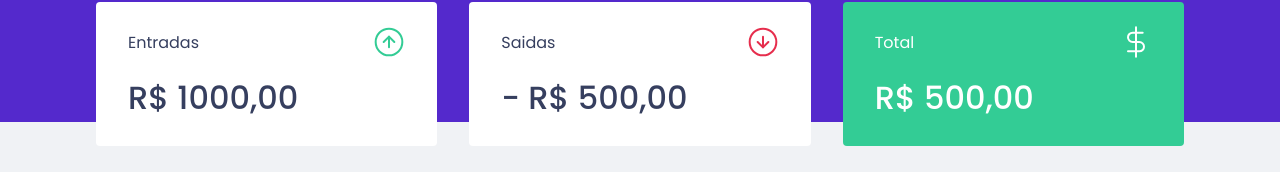
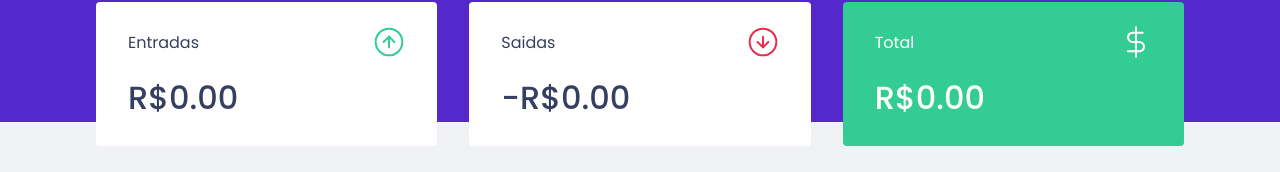
Before and after one commit to SilvanoGPM/dtmoney, a React (Vite) app: page / in a window 1280 px wide. Shown: the part 150-322 px from the top of the page. Built offline with nearby package versions, Linux system fonts and the light colour scheme; no server answers; what miragejs would draw is missing.

Commit message:
feat: calculate transactions on summary with context data

```diff
--- a/src/components/Summary/index.tsx
+++ b/src/components/Summary/index.tsx
@@ -1,14 +1,24 @@
-import incomeImg from '../../assets/income.svg';
-import outcomeImg from '../../assets/outcome.svg';
-import totalImg from '../../assets/total.svg';
-import { useTransactions } from '../../contexts/TransactionsContext';
+import { useTransactions } from "../../contexts/TransactionsContext";
+import incomeImg from "../../assets/income.svg";
+import outcomeImg from "../../assets/outcome.svg";
+import totalImg from "../../assets/total.svg";
 
-import * as S from './styles';
+import * as S from "./styles";
+import { formatAmount } from "../../utils/formatters";
 
 export function Summary() {
   const { transactions } = useTransactions();
 
-  console.log(transactions);
+  function calculateTransactionsType(type: 'WITHDRAW' | 'DEPOSIT')  {
+    return transactions.reduce((acc, transaction) => {
+      const value = transaction.type === type ? transaction.amount : 0;
+      return (acc += value);
+    }, 0);
+  }
+
+  const deposits = calculateTransactionsType('DEPOSIT');
+  const withdraws = calculateTransactionsType('WITHDRAW');
+  const total = deposits - withdraws;
 
   return (
     <S.Container>
@@ -18,7 +28,7 @@ export function Summary() {
           <img alt="Income icon" src={incomeImg} />
         </S.CardHeader>
 
-        <S.CardContent>R$ 1000,00</S.CardContent>
+        <S.CardContent>{formatAmount(deposits)}</S.CardContent>
       </S.Card>
 
       <S.Card>
@@ -27,7 +37,7 @@ export function Summary() {
           <img alt="Outcome icon" src={outcomeImg} />
         </S.CardHeader>
 
-        <S.CardContent>- R$ 500,00</S.CardContent>
+        <S.CardContent>{formatAmount(withdraws * -1)}</S.CardContent>
       </S.Card>
 
       <S.Card className="highlight">
@@ -36,7 +46,7 @@ export function Summary() {
           <img alt="Total icon" src={totalImg} />
         </S.CardHeader>
 
-        <S.CardContent>R$ 500,00</S.CardContent>
+        <S.CardContent>{formatAmount(total)}</S.CardContent>
       </S.Card>
     </S.Container>
   );
--- a/src/components/TransactionsTable/index.tsx
+++ b/src/components/TransactionsTable/index.tsx
@@ -1,28 +1,10 @@
-import { useTransactions } from '../../contexts/TransactionsContext';
+import { useTransactions } from "../../contexts/TransactionsContext";
+import { formatAmount, formatDate } from "../../utils/formatters";
+
 import * as S from "./styles";
-
-const locale =
-  navigator.languages && navigator.languages.length
-    ? navigator.languages[0]
-    : navigator.language;
-
-const numberFormatter = new Intl.NumberFormat(locale, {
-  style: "currency",
-  currency: "BRL",
-});
-
-const dateFormatter = new Intl.DateTimeFormat(locale);
 
 export function TransactionsTable() {
   const { transactions } = useTransactions();
-
-  function formatAmount(amount: number) {
-    return numberFormatter.format(amount);
-  }
-
-  function formatDate(date: Date) {
-    return dateFormatter.format(date);
-  }
 
   return (
     <S.Container>
@@ -42,7 +24,7 @@ export function TransactionsTable() {
               <tr key={id}>
                 <td>{title}</td>
                 <td className={type.toLowerCase()}>
-                  {formatAmount(amount)}
+                  {formatAmount(amount * (type === "WITHDRAW" ? -1 : 1))}
                 </td>
                 <td>{category}</td>
                 <td>{formatDate(new Date(createdAt))}</td>
--- /dev/null
+++ b/src/utils/formatters.ts
@@ -0,0 +1,19 @@
+const locale =
+  navigator.languages && navigator.languages.length
+    ? navigator.languages[0]
+    : navigator.language;
+
+const numberFormatter = new Intl.NumberFormat(locale, {
+  style: "currency",
+  currency: "BRL",
+});
+
+const dateFormatter = new Intl.DateTimeFormat(locale);
+
+export function formatAmount(amount: number) {
+  return numberFormatter.format(amount);
+}
+
+export function formatDate(date: Date) {
+  return dateFormatter.format(date);
+}
```
